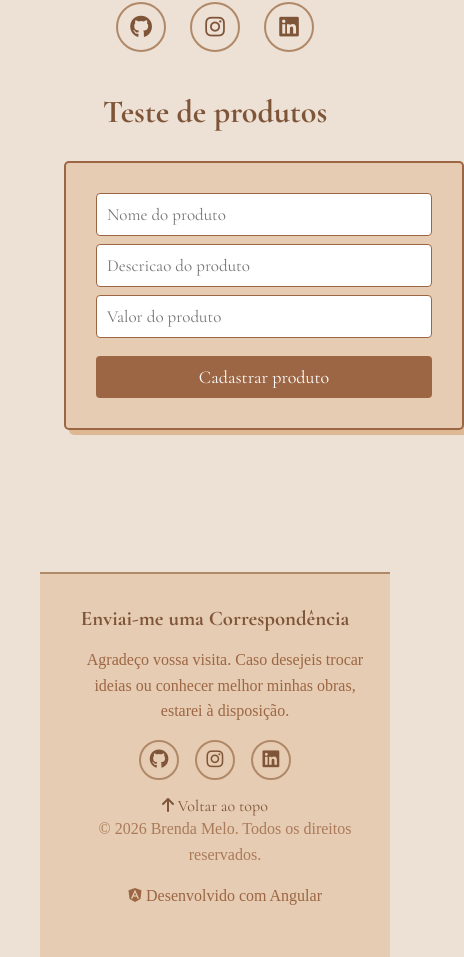
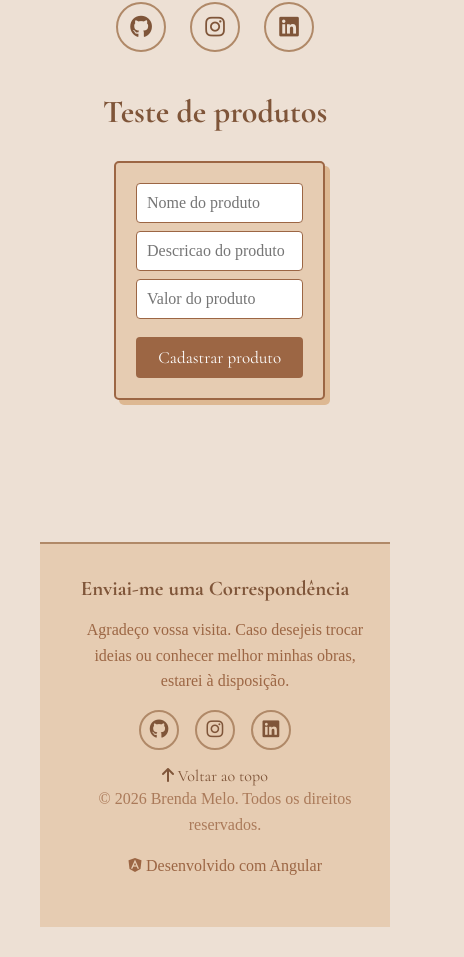
Before and after one commit to Berenda-m/portifolio-em-angular, an Angular app: page /contato in a window 390 px wide. Shown: the part 953-1910 px from the top of the page, 464 px wide, since content can reach past the window. After the commit the page ends 1880 px from the top, so only its background shows below. Built offline with nearby package versions, Linux system fonts and the light colour scheme.

Commit message:
finaliza-atividade

```diff
--- a/src/app/componentes/formulario/formulario.css
+++ b/src/app/componentes/formulario/formulario.css
@@ -15,8 +15,9 @@ input {
     margin-bottom: 8px;
     border: 1px solid var(--primary);
     border-radius: 4px;
-    font-family: "Cormorant Garamond", serif;
+    font-family:'Times New Roman', Times, serif;
     font-size: 17px;
+    font-weight: 400;
 }
 
 input:focus {
@@ -49,13 +50,12 @@ h1 {
 }
 
 div {
-    display: flex;
+    display: inline-flex;
     flex-direction: column;
-
 }
 div p{
     margin: 8px 8px;
-    color: palevioletred;
+    color: var(--primary);
     font-size: 25px;
     font-weight: 600;
 }
@@ -64,3 +64,43 @@ i{
     font-size: 1.2rem ;
     color: darkgreen;
 }
+
+.card-produto {
+  margin: 5px 10px;
+  text-align: center;
+  position: relative;
+  width: 250px;
+  background-color: var(--accent);
+  border-radius: 50px;
+}
+
+@media (max-width: 768px) {
+  form {
+    width: 70%;
+    padding: 20px;
+    box-sizing: border-box;
+    margin-left: 50px;
+  }
+
+  input {
+    font-size: 16px;
+  }
+
+  button {
+    font-size: 17px;
+  }
+
+  .card-produto {
+    width: 200px;
+    margin-left: 50px;
+  }
+
+  .card-produto p {
+    margin: 10px 25px;
+    text-align: left;
+  }
+
+  h1 {
+    text-align: center;
+  }
+}
--- a/src/app/componentes/formulario/formulario.html
+++ b/src/app/componentes/formulario/formulario.html
@@ -8,7 +8,7 @@
    <input type="text" [formField]="produtoForm.descricao" placeholder="Descricao do produto">
 
    <!--Preço-->
-   <input type="number" inputmode="numeric" [formField]="produtoForm.preco" placeholder="Valor do produto">
+   <input type="text" inputmode="decimal" [formField]="produtoForm.preco" placeholder="Valor do produto">
 
 
    <button>Cadastrar produto</button>
@@ -16,7 +16,7 @@
 
 </form>
 @for (produto of formularioService.produtos(); track $index) {
-<div>
+<div class="card-produto">
    <p><i class="fa-solid fa-cart-shopping"></i>  {{produto.titulo}}</p>
    <p><i class="fa-solid fa-list"></i>  {{produto.descricao}}</p>
    <p><i class="fa-solid fa-money-bill-1"></i>  {{produto.preco}}</p>
--- a/src/app/componentes/formulario/produto.ts
+++ b/src/app/componentes/formulario/produto.ts
@@ -2,5 +2,5 @@ export interface Produto {
 
     titulo: string;
     descricao: string;
-    preco: number | null
+    preco: string
 }
```
